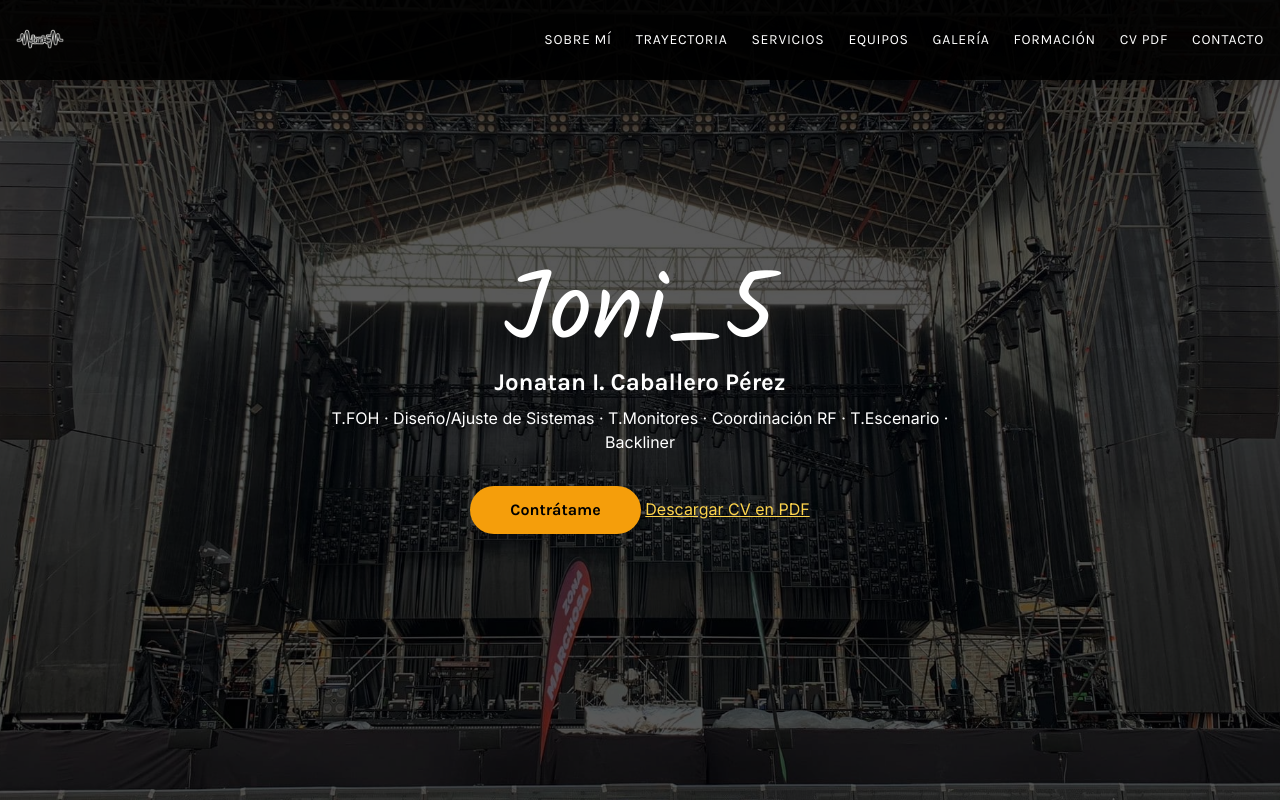
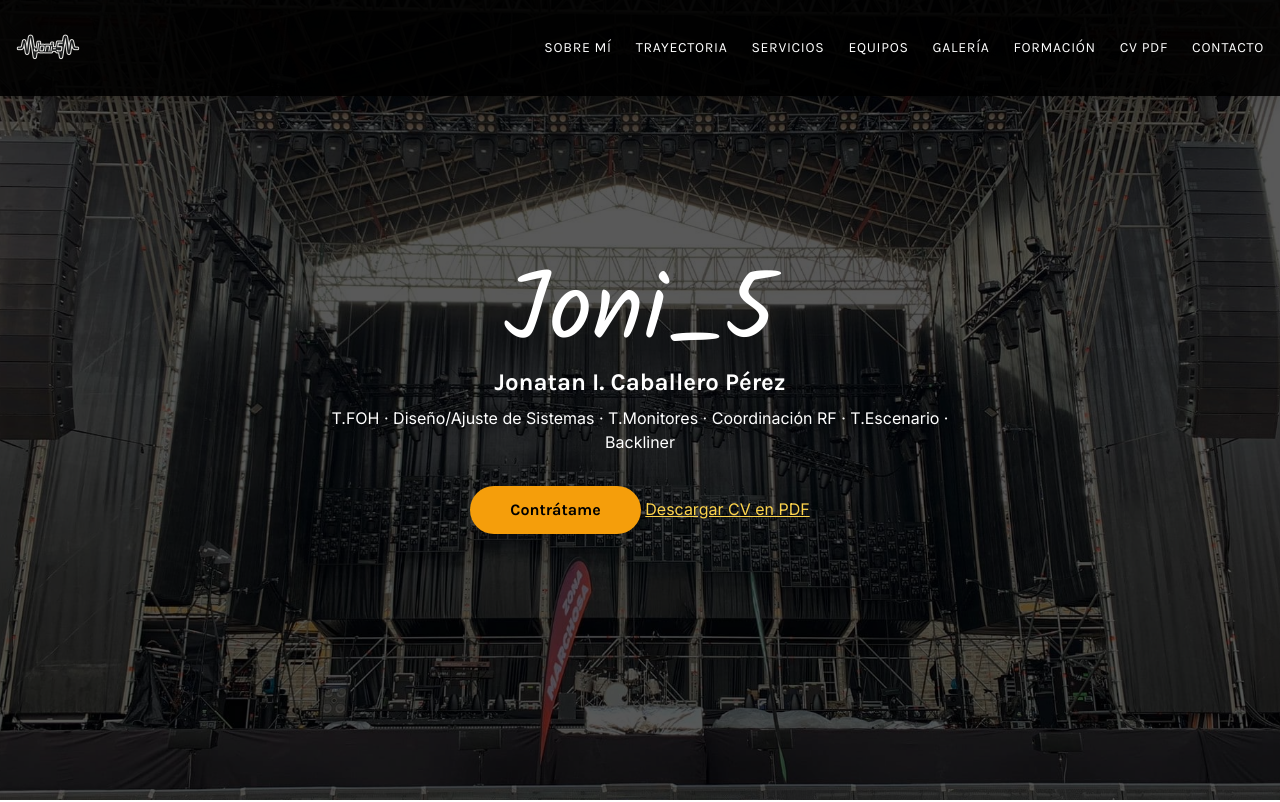
Before and after one commit to jonicinco/Pagina_web, a plain HTML site: page index.html in a window 1280 px wide. Shown: the top 802 px of the page. Drawn offline with nearby package versions, Linux system fonts and the light colour scheme.

Commit message:
Update index.html

```diff
--- a/index.html
+++ b/index.html
@@ -41,7 +41,7 @@
   <div class="container mx-auto flex justify-between items-center p-4">
 
     <!-- █ Logo (versión imagen) -->
-    <a href="#inicio" class="block h-12">  <!-- h-10 = 40 px -->
+    <a href="#inicio" class="block h-16">  <!-- h-10 = 40 px -->
       <img src="images/logo.png"
            alt="Logo Joni_5"
            class="h-full w-auto object-contain" />
```
